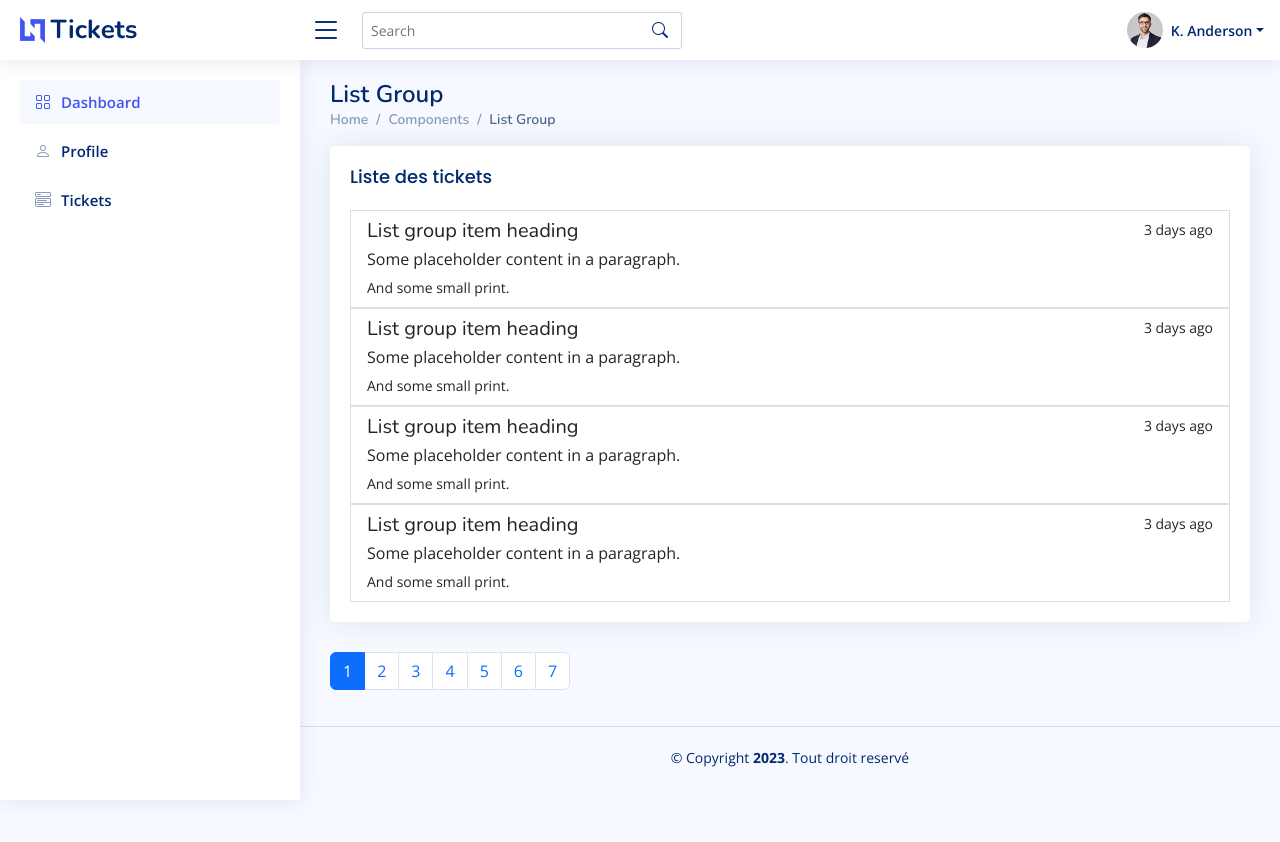
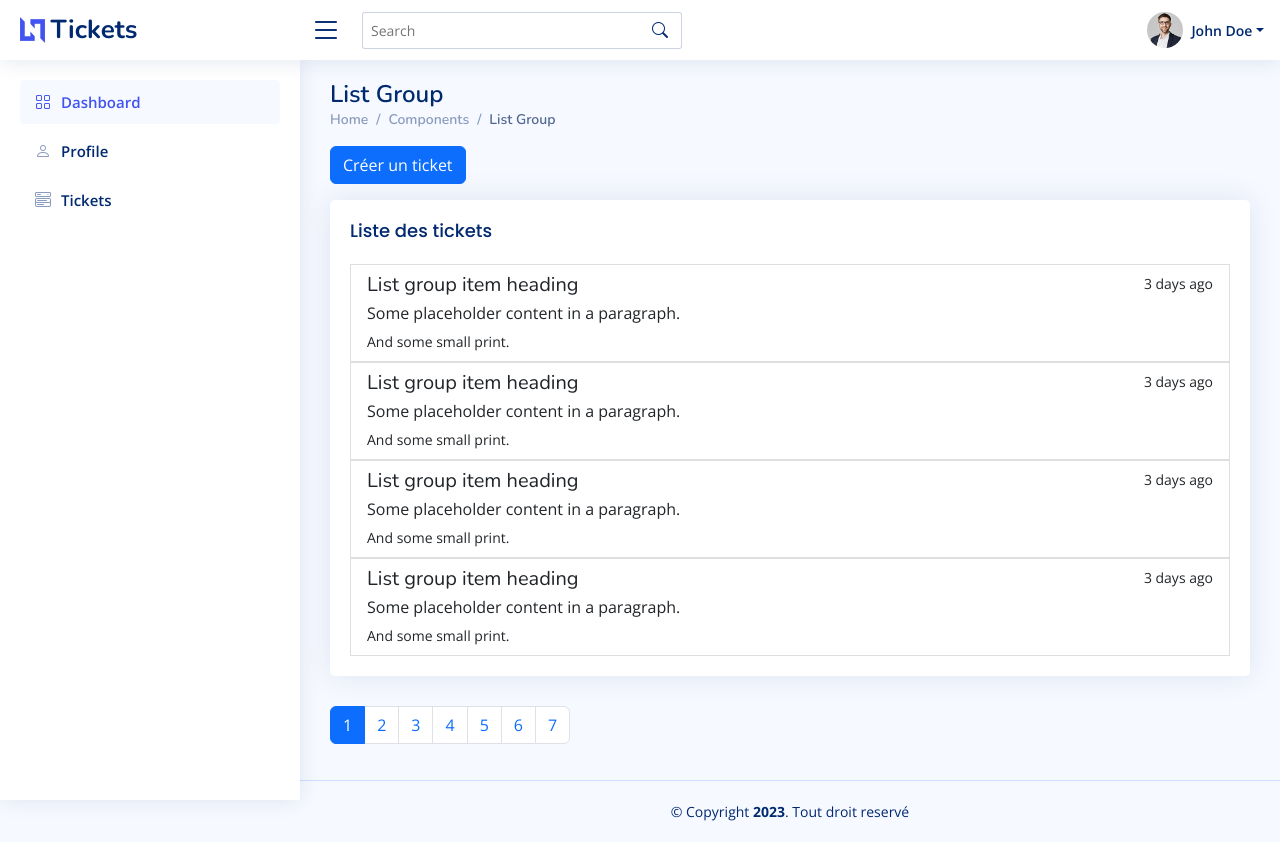
Before and after one commit to TuoAdama/front-end-sir-with-angular, an Angular app: page /tickets in a window 1280 px wide. Before the commit the page ends 800 px from the top, so only its background shows below. Built offline with nearby package versions, Linux system fonts and the light colour scheme.

Commit message:
add: ticket btn

```diff
--- a/src/app/profile/profile.component.html
+++ b/src/app/profile/profile.component.html
@@ -2,7 +2,7 @@
 
   <a class="nav-link nav-profile d-flex align-items-center pe-0" href="#" data-bs-toggle="dropdown">
     <img src="assets/img/profile-img.jpg" alt="Profile" class="rounded-circle">
-    <span class="d-none d-md-block dropdown-toggle ps-2">K. Anderson</span>
+    <span class="d-none d-md-block dropdown-toggle ps-2">John Doe</span>
   </a><!-- End Profile Iamge Icon -->
 
   <ul class="dropdown-menu dropdown-menu-end dropdown-menu-arrow profile">
--- a/src/app/ticket/ticket.component.html
+++ b/src/app/ticket/ticket.component.html
@@ -10,6 +10,11 @@
 </div><!-- End Page Title -->
 
 <section class="section">
+  <div class="row mb-3">
+    <div class="col">
+      <button type="button" class="btn btn-primary">Créer un ticket</button>
+    </div>
+  </div>
   <div class="row">
     <div class="col">
       <div class="card">
```
